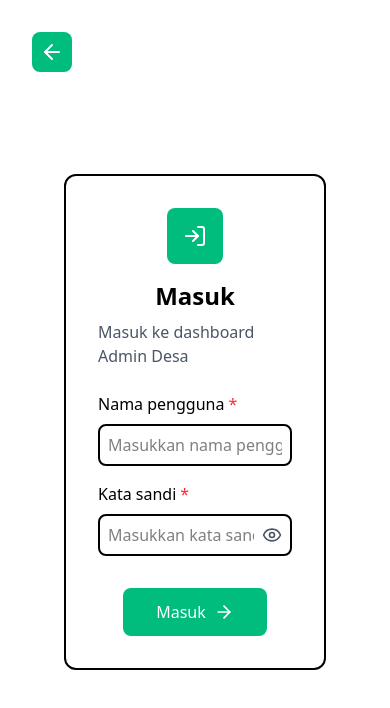
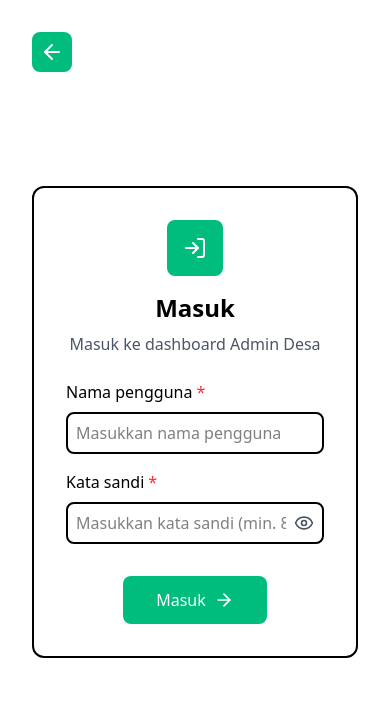
Before and after one commit to naufalhanif25/haba-imbudee, a Next.js app: page /admin/masuk in a window 390 px wide. Shown: the top 708 px of the page. Built offline with nearby package versions, Linux system fonts and the light colour scheme.

Commit message:
fix: Login page responsiveness

```diff
--- a/app/admin/masuk/page.tsx
+++ b/app/admin/masuk/page.tsx
@@ -64,8 +64,8 @@ export default function Login() {
     }
 
     return (
-        <div className="w-screen h-screen flex items-center justify-center bg-white px-16">
-            <div className="rounded-xl border-2 p-8 max-w-120 w-full flex flex-col items-center justify-center gap-6">
+        <div className="w-screen h-screen flex items-center justify-center bg-white px-8 md:px-16">
+            <div className="rounded-xl border-2 p-8 max-w-120 w-full flex flex-col items-center justify-center gap-6 overflow-hidden">
                 <div className="flex flex-col items-center justify-center gap-4">
                     <span className="p-4 rounded-lg bg-emerald-500">
                         <LogIn
```
